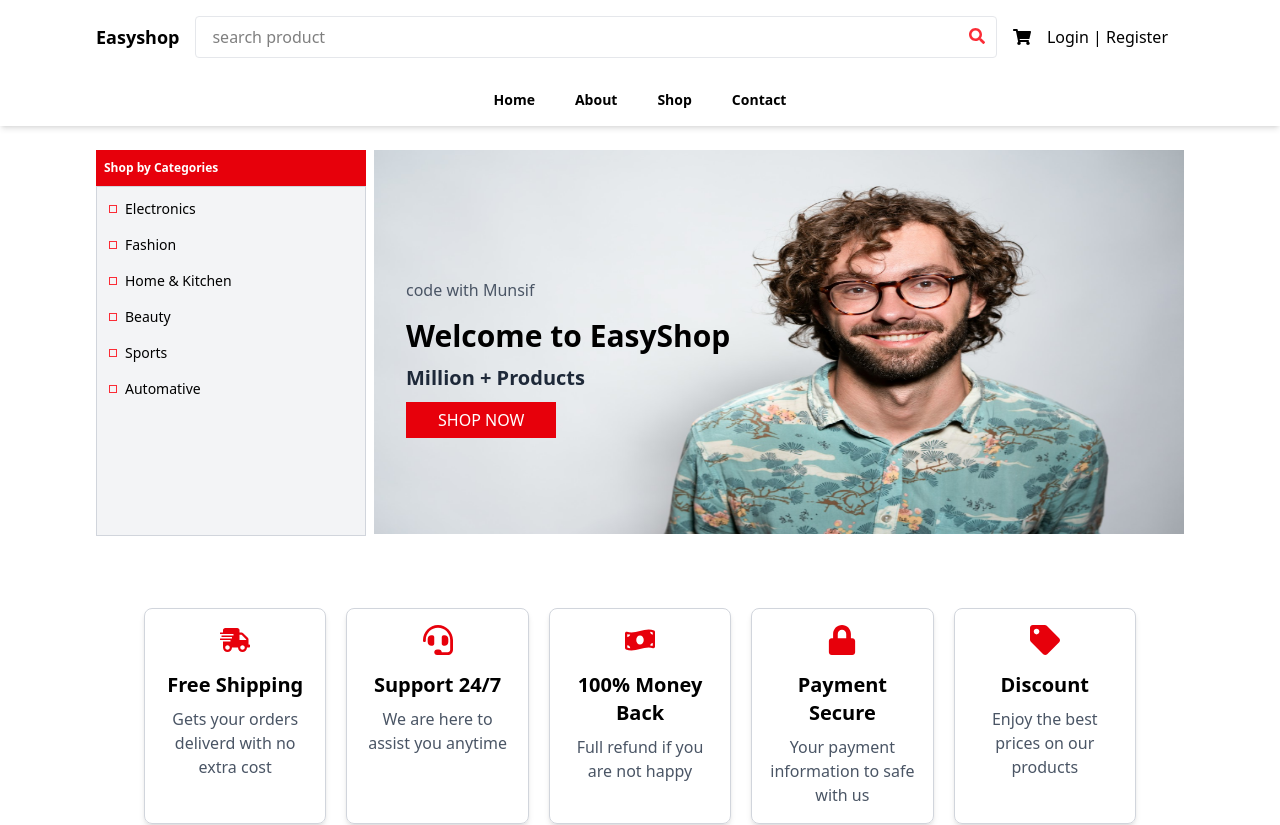
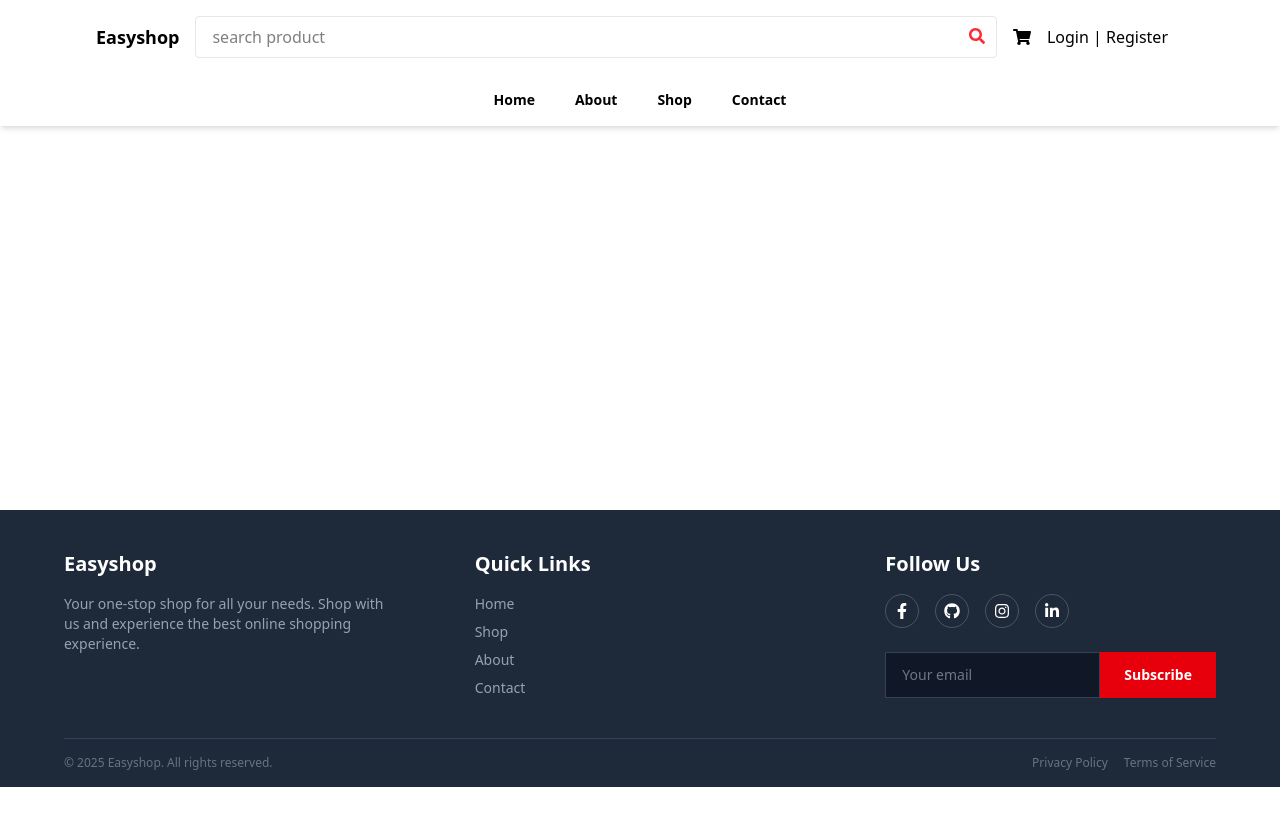
Before and after one commit to Muhammad-Munsif/e-commerce, a React (Vite) app: page /checkout in a window 1280 px wide. Shown: the top 825 px of the page. After the commit the page ends 800 px from the top, so only its background shows below. Built offline with nearby package versions, Linux system fonts and the light colour scheme.

Commit message:
Small changes in a checkout component

```diff
--- a/src/App.jsx
+++ b/src/App.jsx
@@ -6,6 +6,7 @@ import Footer from "./Components/Footer";
 import Home from './pages/Home';
 import Shop from './pages/Shop';
 import Cart from "./pages/Cart";
+import Checkout from "./pages/Checkout";
 
 
 function App() {
@@ -18,7 +19,7 @@ function App() {
               <Route path="/*" element={<Home />} />
               <Route path="/shop" element={<Shop />} />
               <Route path="/cart" element={<Cart />} />
-              {/* <Route path="/product/:id" element={<ProductDetail />} /> */}
+              <Route path="/checkout" element={<Checkout />} />
             </Routes>
           </main>
           <Footer />
--- a/src/pages/Cart.jsx
+++ b/src/pages/Cart.jsx
@@ -200,7 +200,7 @@ const Cart = () => {
                 </div>
 
                 <button
-                onClick={() => navigate('/Checkout')}
+                onClick={() => navigate('/checkout')}
                 className="w-full bg-red-600 hover:bg-red-700 text-white py-3 px-4 rounded-lg font-semibold transition-colors duration-200 shadow-md hover:shadow-lg">
                   Proceed to Checkout
                 </button>
--- a/src/pages/Checkout.jsx
+++ b/src/pages/Checkout.jsx
@@ -2,7 +2,7 @@ import React from 'react'
 
 const Checkout = () => {
   return (
-    <div>
+    <div className="container mx-auto py-8 min-h-96 px-4 md:px-16 lg:px-24">
 
     </div>
   )
```
